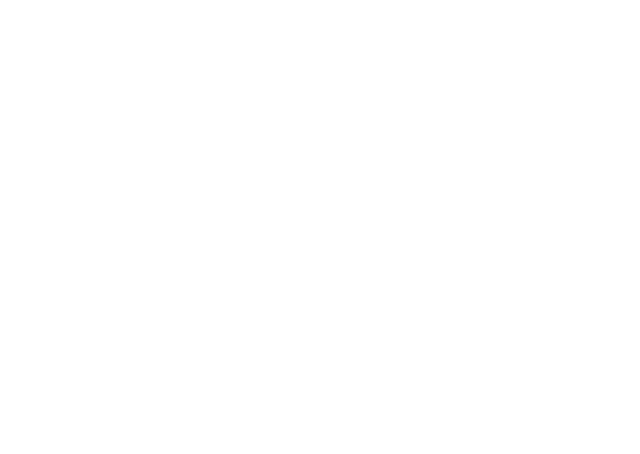
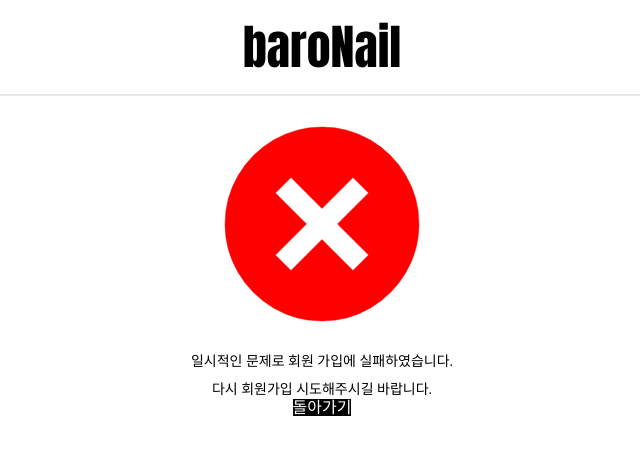
Before and after one commit to ProjectBaN/ProjectBaN, a React (Create React App) app in the folder client/: page /signup/fail in a window 1280 px wide. Before the commit this address had no page. Shown: the top 454 px of the page, without its empty margins (318-958 px from the left). Built offline with nearby package versions, Linux system fonts and the light colour scheme.

Commit message:
Update-회원 가입 실패
가입 실패 시 실패 페이지 이동
돌아가기 버튼 클릭 시 redux값 location.state값 초기화

```diff
--- a/client/src/App.js
+++ b/client/src/App.js
@@ -9,6 +9,7 @@
 import SignupOk from './pages/Signup/SignupOk';
 import ProductSearch from './pages/ProductSearch/ProductSearch';
 import SignIn from './pages/SignIn/SignIn';
+import SignupFailMain from './components/Signup/SignupFail/body/SignupFailMain';
 
 function App() {
   return (
@@ -22,6 +23,7 @@
         <Route path="/signup/joinform" element={<JoinForm />}></Route>
         <Route path="/signup/ok" element={<SignupOk />}></Route>
         <Route path="/login" element={<SignIn />}></Route>
+        <Route path="signup/fail" element={<SignupFailMain />}></Route>
       </Routes>
     </div>
   );
--- a/client/src/components/SignIn/Body/SignForm.jsx
+++ b/client/src/components/SignIn/Body/SignForm.jsx
@@ -21,8 +21,7 @@
         password: loginInput.password,
       },
     };
-    console.log(body);
-    // dispatch(asyncLoginUser(body));
+    dispatch(asyncLoginUser(body));
   };
   return (
     <div className="max-w-signInContainer flex flex-col  m-auto">
--- a/client/src/components/Signup/JoinForm/body/JoinBody.jsx
+++ b/client/src/components/Signup/JoinForm/body/JoinBody.jsx
@@ -241,21 +241,25 @@
       };
       console.log('디스패쳐');
       console.log(body);
-      dispatch(asyncRegisterUser(body)).then((result) => {
-        if (result.payload.success) {
-          navigate('/signup/ok', { state: result.payload.success });
-        }
-      });
+      dispatch(asyncRegisterUser(body))
+        .then((result) => {
+          if (result.payload.success) {
+            navigate('/signup/ok', { state: result.payload.success });
+          }
+        })
+        .catch((err) => {
+          navigate('/signup/fail', { state: location.state });
+        });
     }
   };
-
+  console.log(location.state);
   return loading ? (
     <div>
       <Loading />
     </div>
   ) : (
     <main className="joinFormContainer ">
-      <h2 className="pl-MbSm font-bold text-xl">회원가입</h2>
+      <h2 className="pl-MbSm font-bold text-3xl text-center">회원가입</h2>
       <form className="w-full px-2" action="">
         <li className="joinListCommon">
           <p className="font-bold">아이디</p>
--- a/client/src/components/Signup/Signup/body/Signupbody.jsx
+++ b/client/src/components/Signup/Signup/body/Signupbody.jsx
@@ -1,8 +1,15 @@
 import React from 'react';
+import { useSelector } from 'react-redux';
+import { useLocation } from 'react-router';
 import SignupButtons from './SignupButtons';
 import SignupContent from './SignupContent';
 
 function Signupbody() {
+  const result = useSelector((state) => state);
+  const location = useLocation();
+  console.log(result);
+  console.log(location.state);
+
   return (
     <main className="max-w-signUpContainer m-auto mt-PCbase px-2 flex flex-col items-center ">
       <SignupContent />
--- /dev/null
+++ b/client/src/components/Signup/SignupFail/Header/SignupFailHeader.jsx
@@ -0,0 +1,12 @@
+import React from 'react';
+import HomeLogo from '../../../common/Header/HomeLogo';
+
+function SignupFailHeader() {
+  return (
+    <header className="joinHeader">
+      <HomeLogo />
+    </header>
+  );
+}
+
+export default SignupFailHeader;
--- /dev/null
+++ b/client/src/components/Signup/SignupFail/body/SignupFailBody.jsx
@@ -0,0 +1,32 @@
+import React from 'react';
+import { useLocation, useNavigate } from 'react-router';
+
+function SignFailBody() {
+  return (
+    <main className="max-w-signUpContainer text-center m-auto">
+      <svg
+        fill="#ff0000"
+        width="256px"
+        height="256px"
+        viewBox="0 -8 528 528"
+        xmlns="http://www.w3.org/2000/svg"
+        stroke="#ff0000"
+        className="w-full m-auto"
+      >
+        <g id="SVGRepo_bgCarrier" strokeWidth="0"></g>
+        <g id="SVGRepo_tracerCarrier" strokeLinecap="round" strokeLinejoin="round"></g>
+        <g id="SVGRepo_iconCarrier">
+          <title>fail</title>
+          <path d="M264 456Q210 456 164 429 118 402 91 356 64 310 64 256 64 202 91 156 118 110 164 83 210 56 264 56 318 56 364 83 410 110 437 156 464 202 464 256 464 310 437 356 410 402 364 429 318 456 264 456ZM264 288L328 352 360 320 296 256 360 192 328 160 264 224 200 160 168 192 232 256 168 320 200 352 264 288Z"></path>
+        </g>
+      </svg>
+      <p className="text-sm">일시적인 문제로 회원 가입에 실패하였습니다.</p>
+      <p className="mt-MbSm text-sm">다시 회원가입 시도해주시길 바랍니다.</p>
+      <a href="/signup" className=" h-12 bg-black text-white">
+        돌아가기
+      </a>
+    </main>
+  );
+}
+
+export default SignFailBody;
--- /dev/null
+++ b/client/src/components/Signup/SignupFail/body/SignupFailMain.jsx
@@ -0,0 +1,14 @@
+import React from 'react';
+import SignupFailHeader from '../Header/SignupFailHeader';
+import SignFailBody from './SignupFailBody';
+
+function SignupFailMain() {
+  return (
+    <div>
+      <SignupFailHeader />
+      <SignFailBody />
+    </div>
+  );
+}
+
+export default SignupFailMain;
--- a/client/src/redux/reducer/registerSlice.js
+++ b/client/src/redux/reducer/registerSlice.js
@@ -36,6 +36,7 @@
       .addCase(asyncRegisterUser.fulfilled, (state, action) => {
         state.status = 'succeeded';
         state.loading = false;
+        state.isId = '응 안돼';
       })
       .addCase(asyncRegisterUser.rejected, (state, action) => {
         state.status = 'failed';
```
